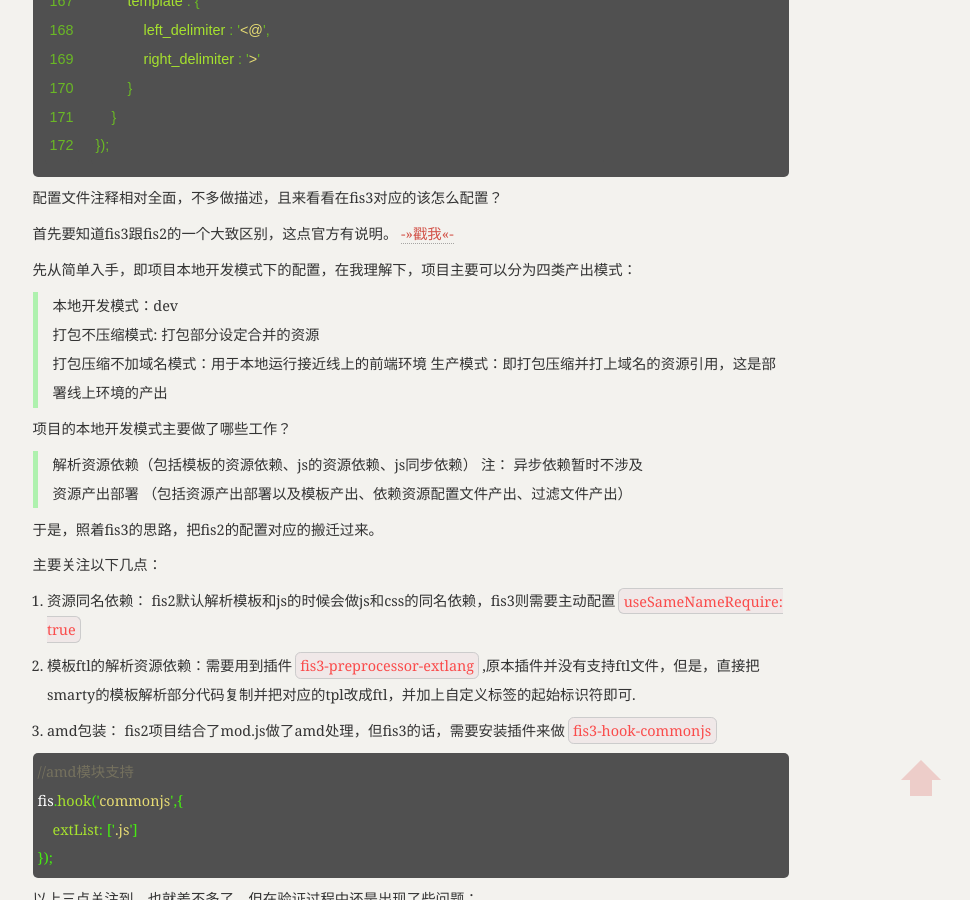
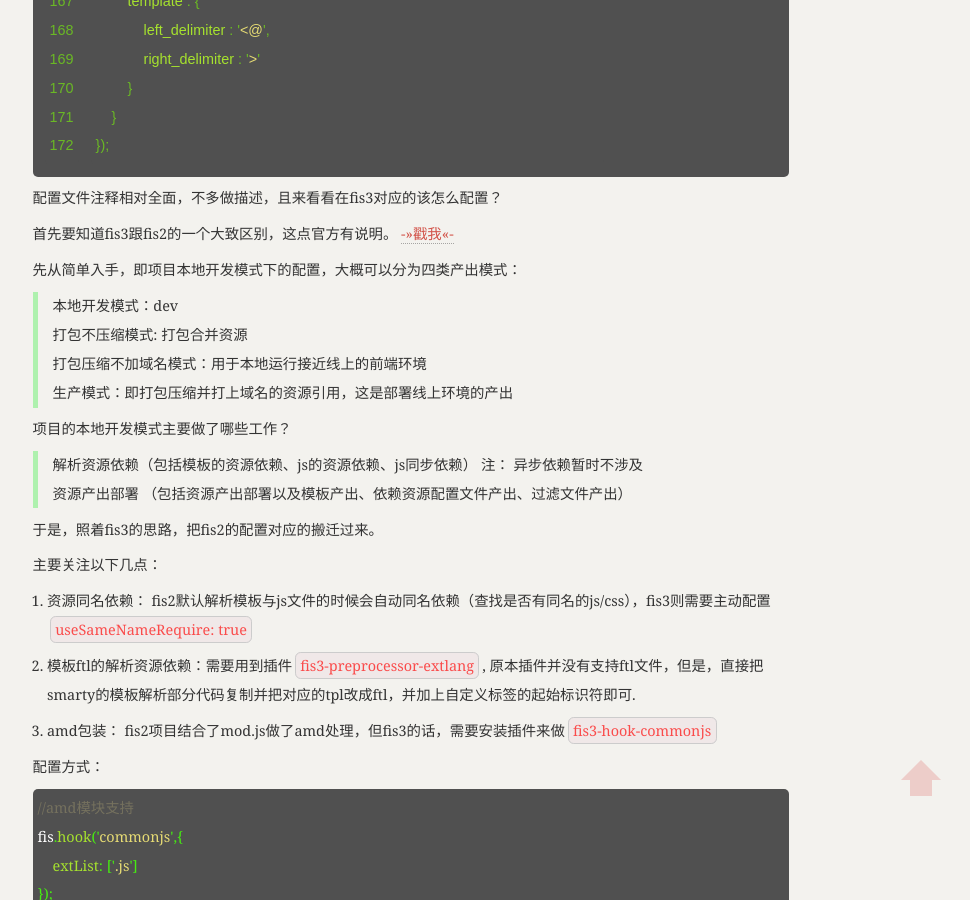
Before and after one commit to shellphon/githublog, a Jekyll site: the page built from _posts/2016-07-11-fis2fis3.md, in a window 1280 px wide and 900 px high, scrolled down 5751 px. Shown: the whole window, without its empty margins (229-1199 px from the left). Built offline with Jekyll 4.4.1, drawn with Linux system fonts in a browser that asks for light colours; comment, search, counter and statistics services are not loaded; some of the changed text lies outside the part shown.

Commit message:
modify a little

```diff
--- a/_posts/2016-07-11-fis2fis3.md
+++ b/_posts/2016-07-11-fis2fis3.md
@@ -219,10 +219,10 @@
 
 首先要知道fis3跟fis2的一个大致区别，这点官方有说明。 [->>戳我<<-](http://fis.baidu.com/fis3/docs/fis2-to-fis3.html)
 
-先从简单入手，即项目本地开发模式下的配置，在我理解下，项目主要可以分为四类产出模式：
+先从简单入手，即项目本地开发模式下的配置，大概可以分为四类产出模式：
 
 > 本地开发模式：dev
-  打包不压缩模式: 打包部分设定合并的资源
+  打包不压缩模式: 打包合并资源
   打包压缩不加域名模式：用于本地运行接近线上的前端环境
   生产模式：即打包压缩并打上域名的资源引用，这是部署线上环境的产出
 
@@ -235,10 +235,11 @@
 
 主要关注以下几点：
 
-1. 资源同名依赖： fis2默认解析模板和js的时候会做js和css的同名依赖，fis3则需要主动配置`useSameNameRequire: true`
-2. 模板ftl的解析资源依赖：需要用到插件`fis3-preprocessor-extlang`,原本插件并没有支持ftl文件，但是，直接把smarty的模板解析部分代码复制并把对应的tpl改成ftl，并加上自定义标签的起始标识符即可.
+1. 资源同名依赖： fis2默认解析模板与js文件的时候会自动同名依赖（查找是否有同名的js/css），fis3则需要主动配置`useSameNameRequire: true`
+2. 模板ftl的解析资源依赖：需要用到插件`fis3-preprocessor-extlang`, 原本插件并没有支持ftl文件，但是，直接把smarty的模板解析部分代码复制并把对应的tpl改成ftl，并加上自定义标签的起始标识符即可.
 3. amd包装： fis2项目结合了mod.js做了amd处理，但fis3的话，需要安装插件来做`fis3-hook-commonjs`
 
+配置方式：
 {%highlight javascript%}
 //amd模块支持
 fis.hook('commonjs',{
@@ -333,7 +334,7 @@
 
 到这里，开发模式基本就这么回事了，接下来就是压缩、打包的问题了。
 
-在fis2里，打包压缩、加域名是通过指令参数来完成的 ，但是fis3的话，通过fis.media()设置标识，在指令运用时，输入fis3 release mediaName 即可。
+在fis2里，打包压缩、加域名是通过指令参数来完成的 ，但是fis3的话，通过`fis.media()`设置标识，在指令运用时，输入`fis3 release mediaName` 即可。
 
 #### 关于压缩：
 
@@ -434,7 +435,7 @@
 #### 其他
 
 文件产出部署，对于本地项目一般都是输出到common 和home同级目录下的webapp目录里，命令的做法是  `-d ../webapp`
-不过fis3自带deploy-local-deliver插件，可以这样做
+不过fis3自带`deploy-local-deliver`插件，可以这样做
 
 {%highlight javascript linenos%}
 //所有文件都部署到
@@ -449,7 +450,7 @@
 项目打包压缩的时候通常做的是生成md5命名的模式，这里可以通过设置`useHash:true`来做，
 域名则使用domain配置。
 
-关于css sprite设置，通过设置spriter来做，由于fis3默认是不产出map.json依赖表的，可以做的方式有两种，一种是定义一个json文件，文件内容为：`__RESOURCE_MAP__ `,fis3会识别文件的这个标识符输出依赖表。
+关于css sprite设置，通过设置`spriter`来做，由于fis3默认是不产出`map.json`依赖表的，可以做的方式有两种，一种是定义一个`json`文件，文件内容为：`__RESOURCE_MAP__ `,fis3会识别文件的这个标识符输出依赖表。
 
 有一种更优雅的，我在`fis3-jello`上看到的。如下：
 
```
Also changed, not shown: other parts of _posts/2016-07-11-fis2fis3.md (+2 -2 lines).
